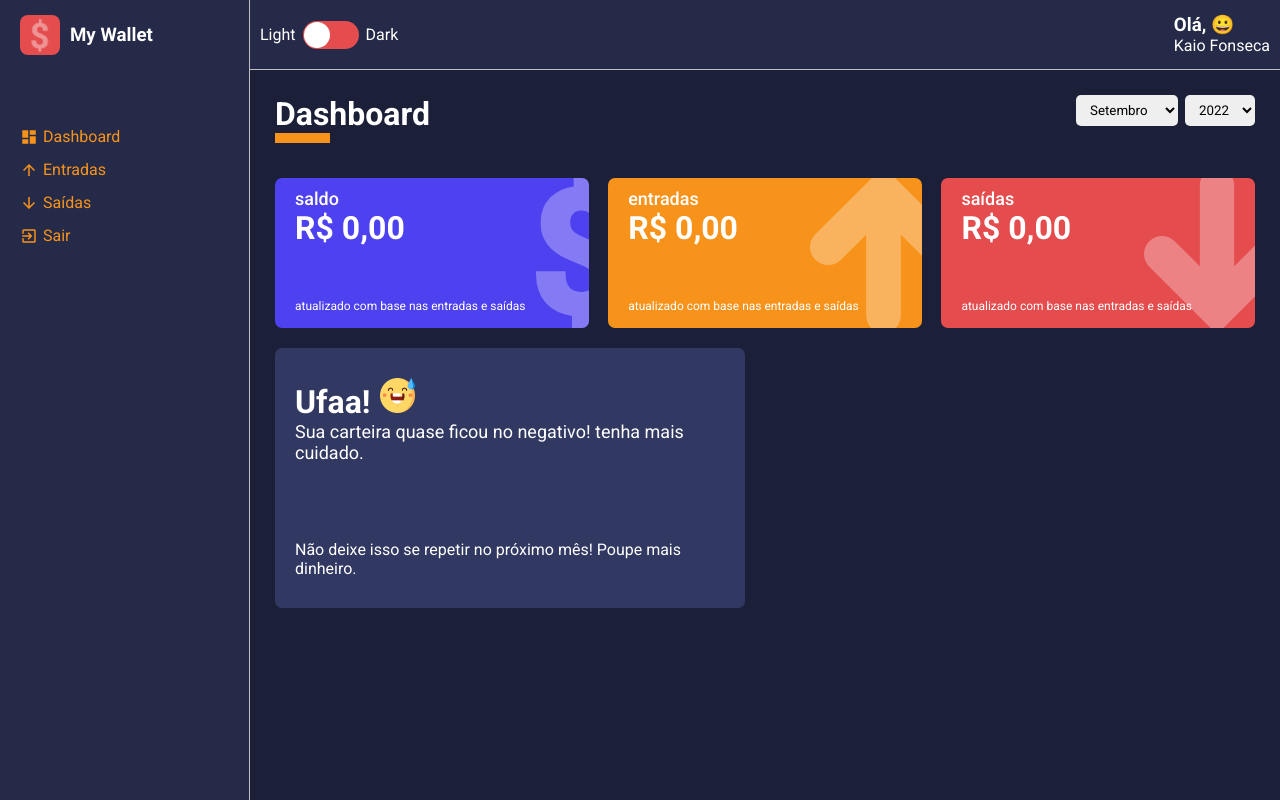
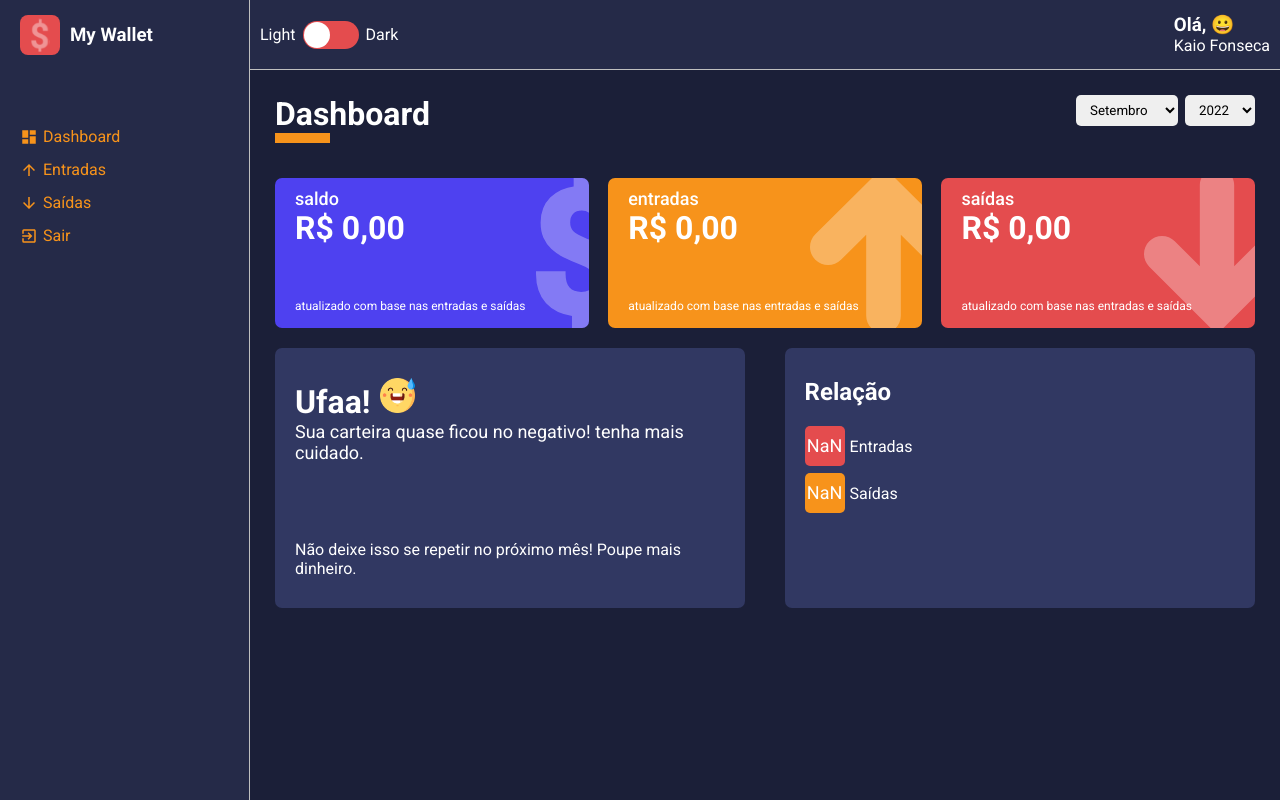
Before and after one commit to kaiofsca/my-wallet, a React (Create React App) app: page /dashboard in a window 1280 px wide. Built offline with nearby package versions, Linux system fonts and the light colour scheme.

Commit message:
Criando visual e carregando dados do gráfico de pizza

```diff
--- a/package.json
+++ b/package.json
@@ -10,6 +10,7 @@
     "@types/node": "^16.7.13",
     "@types/react": "^18.0.0",
     "@types/react-dom": "^18.0.0",
+    "@types/recharts": "^1.8.23",
     "react": "^18.2.0",
     "react-countup": "^6.3.2",
     "react-dom": "^18.2.0",
@@ -17,6 +18,7 @@
     "react-router-dom": "5.2.0",
     "react-scripts": "5.0.1",
     "react-switch": "^7.0.0",
+    "recharts": "^2.1.15",
     "styled-components": "^5.3.5",
     "typescript": "^4.4.2",
     "uuidv4": "^6.2.13",
--- /dev/null
+++ b/src/components/PieChartBox/index.tsx
@@ -0,0 +1,59 @@
+import React from 'react'
+import {
+    PieChart,
+    Pie,
+    Cell,
+    ResponsiveContainer
+} from 'recharts'
+
+import {
+    Container,
+    SideLeft,
+    LegendContainer,
+    Legend,
+    SideRigth
+ } from './styles'
+
+ interface IPieChartProps {
+    data: {
+        name: string;
+        value: number;
+        percent: number;
+        color: string;
+    }[];
+ }
+
+
+const PieChartBox: React.FC<IPieChartProps> = ({ data }) => ( // sem chaves o react ja entende que isso vai ser um componente sem estado e vai retonar so uma vez
+    <Container>
+        <SideLeft>
+            <h2>Relação</h2>
+            <LegendContainer>
+                {
+                    data.map((indicator) => (
+                        <Legend key={indicator.name} color={indicator.color}>
+                            <div> {indicator.percent} </div>
+                            <span> {indicator.name} </span>
+                        </Legend>
+                    ))
+                }
+            </LegendContainer>
+        </SideLeft>
+
+        <SideRigth>
+            <ResponsiveContainer>
+                <PieChart>
+                    <Pie data={data} dataKey="percent">
+                        {
+                            data.map((indicator) => (
+                                <Cell key={indicator.name} fill={indicator.color} />
+                            ))
+                        }
+                    </Pie>
+                </PieChart>
+            </ResponsiveContainer>
+        </SideRigth>
+    </Container>
+);
+
+export default PieChartBox
--- /dev/null
+++ b/src/components/PieChartBox/styles.ts
@@ -0,0 +1,78 @@
+import styled from "styled-components";
+
+interface ILegendProps {
+    color: string;
+}
+
+export const Container = styled.div`
+    width: 48%;
+    height: 260px;
+
+    margin: 10px 0;
+
+    background-color: ${props => props.theme.colors.tertiary};
+    color: ${props => props.theme.colors.white};
+
+    border-radius: 7px;
+
+    display: flex;
+`;
+
+export const SideLeft = styled.aside`
+    padding: 30px 20px;
+
+    > h2 {
+        margin-bottom: 20px;
+    }
+`;
+
+export const LegendContainer = styled.ul`
+    list-style: none;
+
+    height: 175px;
+    padding-right: 15px;
+    overflow-y: scroll;
+
+    ::-webkit-scrollbar {
+        width: 10px;
+    }
+
+    ::-webkit-scrollbar-thumb {
+        background-color: ${props => props.theme.colors.secondary};
+        border-radius: 10px;
+    }
+
+    ::-webkit-scrollbar-track {
+        background-color: ${props => props.theme.colors.tertiary};
+    }
+`;
+
+export const Legend = styled.li<ILegendProps>`
+    display: flex;
+    align-items: center;
+
+    margin-bottom: 7px;
+
+    > div {
+        background-color: ${props => props.color};
+
+        width: 40px;
+        height: 40px;
+        border-radius: 5px;
+
+        font-size: 18px;
+        line-height: 40px;
+        text-align: center;
+    }
+
+    > span {
+        margin-left: 5px;
+    }
+
+`;
+
+export const SideRigth = styled.main`
+    display: flex;
+    flex: 1;
+    justify-content: center;
+`;
--- a/src/pages/DashBoard/index.tsx
+++ b/src/pages/DashBoard/index.tsx
@@ -4,6 +4,7 @@
 import Selectinput from '../../components/Selectinput';
 import WalletBox from '../../components/WalletBox';
 import MessageBox from '../../components/MessageBox';
+import PieChartBox from '../../components/PieChartBox';
 
 
 import expenses from '../../repositories/expenses'
@@ -24,12 +25,6 @@
 const DashBoard: React.FC = () => {
     const [dMonthSelected, setDMonthSelected] = useState<number>(new Date().getMonth() + 1)
     const [dYearSelected, setDYearSelected] = useState<number>(new Date().getFullYear())
-
-    const options = [
-        {value: 'Kaio', label: 'Kaio'},
-        {value: 'Sofia', label: 'Sofia'},
-        {value: 'Yasmin', label: 'Yasmin'}
-    ]
 
     const years = useMemo(() => {
         let uniqueYears: number[] = [];
@@ -135,6 +130,33 @@
         }
     },[totalBalance])
 
+    const relationExpensesVersusGains = useMemo(() => {
+        const total = totalGains + totalExpenses
+
+        const percentGains = (totalGains / total) * 100
+        const percentExpenses = (totalExpenses / total) * 100
+
+        const data = [
+            {
+                name: "Entradas",
+                value: totalGains,
+                percent: Number(percentGains.toFixed(1)),
+                color: "#e44c4e"
+            },
+
+            {
+                name: "Saídas",
+                value: totalExpenses,
+                percent: Number(percentExpenses.toFixed(1)),
+                color: "#f7931b"
+            }
+        ]
+
+        return data;
+
+
+    },[totalGains, totalExpenses])
+
     const handleMonthSelected = (month: string) => {
         try{
             const parseMonth = Number(month)
@@ -192,6 +214,8 @@
                     {... message}
                 />
 
+                <PieChartBox data={relationExpensesVersusGains} />
+
             </Content>
 
         </Container>
```
Also changed, not shown: 1 other file (tests, documents, lock files or other folders).
